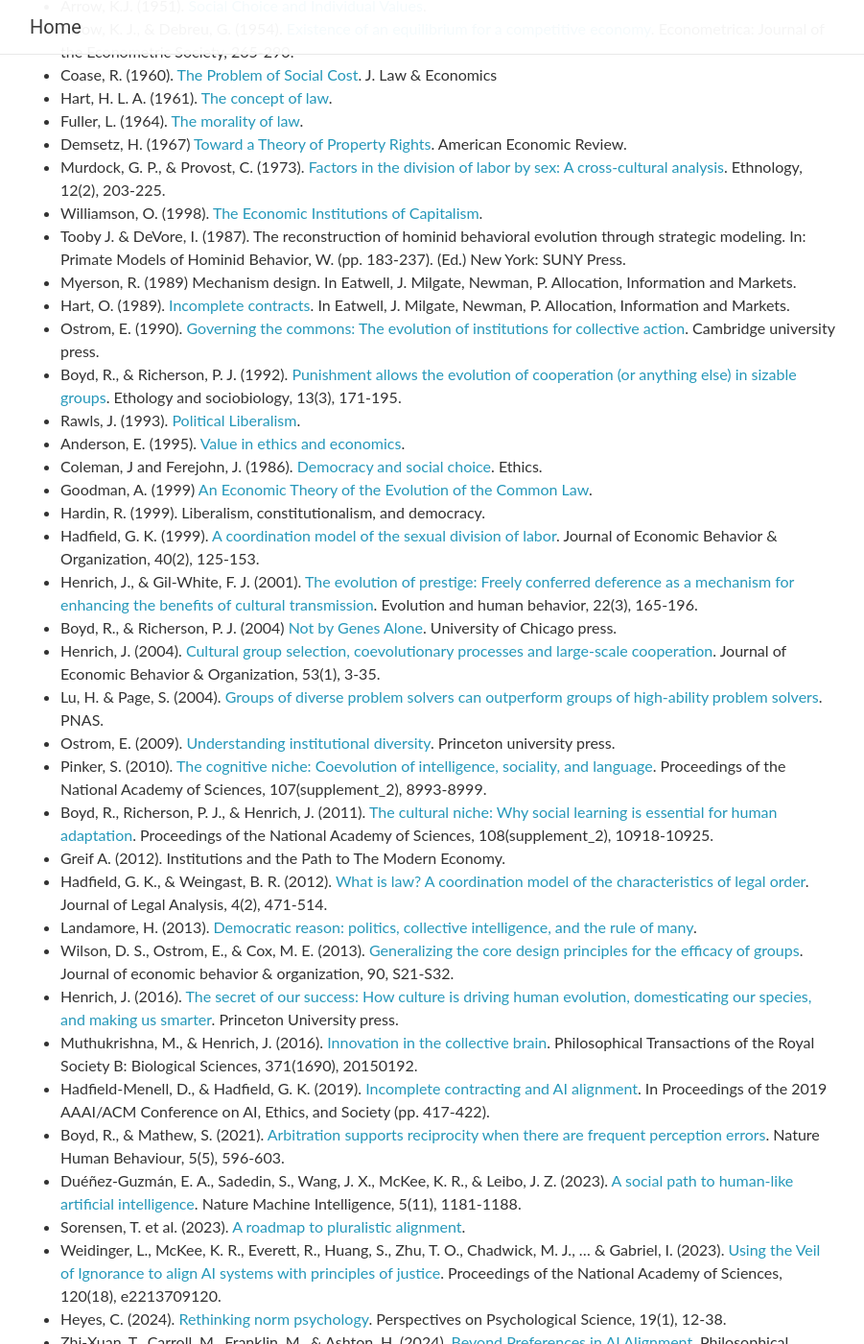
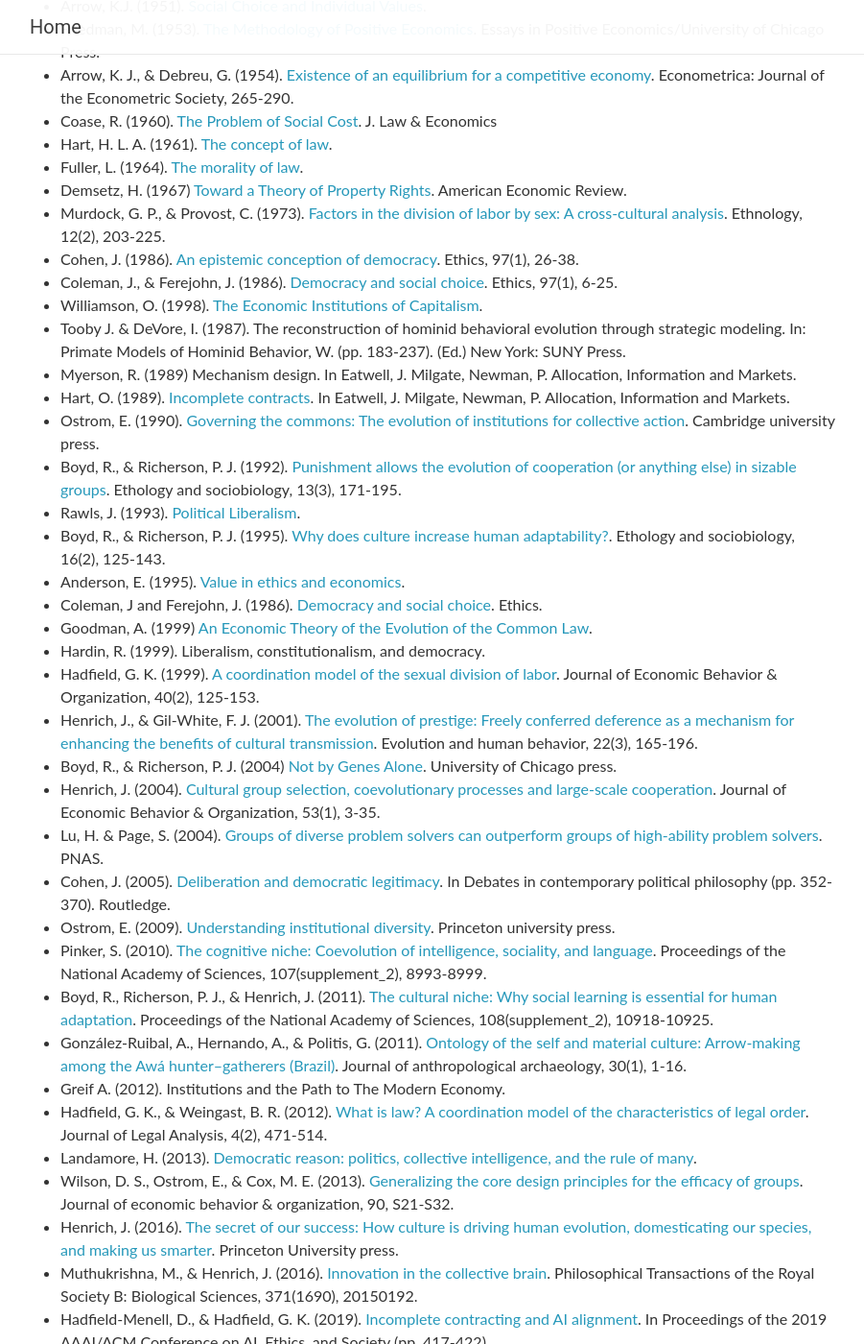
Before and after one commit to alignment-tutorial-2024/alignment-tutorial-2024.github.io, a Jekyll site: the page built from _pages/resources.md, in a window 1280 px wide and 1400 px high, scrolled down 208 px. Shown: the whole window at 96% size, without its empty margins (189-1090 px from the left). Built offline with Jekyll 4.4.1, drawn with Linux system fonts in a browser that asks for light colours; nearby versions of some CDN libraries; comment, search, counter and statistics services are not loaded; some of the changed text lies outside the part shown.

Commit message:
added some more references

```diff
--- a/_pages/resources.md
+++ b/_pages/resources.md
@@ -9,12 +9,15 @@
 <!-- References: -->
 
 * Arrow, K.J. (1951). [Social Choice and Individual Values](https://en.wikipedia.org/wiki/Social_Choice_and_Individual_Values).
+* Friedman, M. (1953). [The Methodology of Positive Economics](https://press.uchicago.edu/ucp/books/book/chicago/E/bo25773835.html). Essays in Positive Economics/University of Chicago Press.
 * Arrow, K. J., & Debreu, G. (1954). [Existence of an equilibrium for a competitive economy](https://www.math.uchicago.edu/~shmuel/AAT-readings/Econ%20segment/Arrow-DeBreu.pdf). Econometrica: Journal of the Econometric Society, 265-290.
 * Coase, R. (1960). [The Problem of Social Cost](https://www.journals.uchicago.edu/doi/10.1086/466560). J. Law & Economics
 * Hart, H. L. A. (1961). [The concept of law](https://en.wikipedia.org/wiki/The_Concept_of_Law).
 * Fuller, L. (1964). [The morality of law](https://philpapers.org/rec/FULTMO-2).
 * Demsetz, H. (1967) [Toward a Theory of Property Rights](https://www.jstor.org/stable/1821637). American Economic Review.
 * Murdock, G. P., & Provost, C. (1973). [Factors in the division of labor by sex: A cross-cultural analysis](https://hraf.yale.edu/ehc/documents/280). Ethnology, 12(2), 203-225.
+* Cohen, J. (1986). [An epistemic conception of democracy](https://www.jstor.org/stable/2381404). Ethics, 97(1), 26-38.
+* Coleman, J., & Ferejohn, J. (1986). [Democracy and social choice](https://www.researchgate.net/profile/John-Ferejohn/publication/249146888_Democracy_and_Social_Choice/links/53ede7730cf23733e80b15bd/Democracy-and-Social-Choice.pdf). Ethics, 97(1), 6-25.
 * Williamson, O. (1998). [The Economic Institutions of Capitalism](https://academic.oup.com/ej/article-abstract/98/389/184/5190377).
 * Tooby J. & DeVore, I. (1987). The reconstruction of hominid behavioral evolution through strategic modeling. In: Primate Models of Hominid Behavior, W. (pp. 183-237). (Ed.) New York: SUNY Press.
 * Myerson, R. (1989) Mechanism design. In Eatwell, J. Milgate, Newman, P. Allocation, Information and Markets.
@@ -22,6 +25,7 @@
 * Ostrom, E. (1990). [Governing the commons: The evolution of institutions for collective action](https://digitalrepository.unm.edu/cgi/viewcontent.cgi?article=1848&context=nrj). Cambridge university press.
 * Boyd, R., & Richerson, P. J. (1992). [Punishment allows the evolution of cooperation (or anything else) in sizable groups](https://www.des.ucdavis.edu/Faculty/richerson/PunishmentAllowsAnything.pdf). Ethology and sociobiology, 13(3), 171-195.
 * Rawls, J. (1993). [Political Liberalism](https://cup.columbia.edu/book/political-liberalism/9780231130899).
+* Boyd, R., & Richerson, P. J. (1995). [Why does culture increase human adaptability?](https://www.des.ucdavis.edu/faculty/richerson/es95.pdf). Ethology and sociobiology, 16(2), 125-143.
 * Anderson, E. (1995). [Value in ethics and economics](https://www.hup.harvard.edu/books/9780674931909).
 * Coleman, J and Ferejohn, J. (1986). [Democracy and social choice](https://www.journals.uchicago.edu/doi/abs/10.1086/292814). Ethics.
 * Goodman, A. (1999) [An Economic Theory of the Evolution of the Common Law](https://www.journals.uchicago.edu/doi/abs/10.1086/467600).
@@ -31,9 +35,11 @@
 * Boyd, R., & Richerson, P. J. (2004) [Not by Genes Alone](https://press.uchicago.edu/ucp/books/book/chicago/N/bo3615170.html). University of Chicago press.
 * Henrich, J. (2004). [Cultural group selection, coevolutionary processes and large-scale cooperation](https://scholar.harvard.edu/files/henrich/files/henrich_2004.pdf). Journal of Economic Behavior & Organization, 53(1), 3-35.
 * Lu, H. & Page, S. (2004). [Groups of diverse problem solvers can outperform groups of high-ability problem solvers](https://www.pnas.org/doi/10.1073/pnas.0403723101). PNAS.
+* Cohen, J. (2005). [Deliberation and democratic legitimacy](https://www.taylorfrancis.com/chapters/edit/10.4324/9780203986820-28/deliberation-democratic-legitimacy-joshua-cohen). In Debates in contemporary political philosophy (pp. 352-370). Routledge.
 * Ostrom, E. (2009). [Understanding institutional diversity](https://press.princeton.edu/books/paperback/9780691122380/understanding-institutional-diversity). Princeton university press.
 * Pinker, S. (2010). [The cognitive niche: Coevolution of intelligence, sociality, and language](https://www.pnas.org/doi/pdf/10.1073/pnas.0914630107). Proceedings of the National Academy of Sciences, 107(supplement_2), 8993-8999.
 * Boyd, R., Richerson, P. J., & Henrich, J. (2011). [The cultural niche: Why social learning is essential for human adaptation](https://www.pnas.org/doi/abs/10.1073/pnas.1100290108). Proceedings of the National Academy of Sciences, 108(supplement_2), 10918-10925.
+* González-Ruibal, A., Hernando, A., & Politis, G. (2011). [Ontology of the self and material culture: Arrow-making among the Awá hunter–gatherers (Brazil)](https://ri.conicet.gov.ar/bitstream/handle/11336/33549/CONICET_Digital_Nro.16490.pdf?sequence=1&isAllowed=y). Journal of anthropological archaeology, 30(1), 1-16.
 * Greif A. (2012). Institutions and the Path to The Modern Economy.
 * Hadfield, G. K., & Weingast, B. R. (2012). [What is law? A coordination model of the characteristics of legal order](https://academic.oup.com/jla/article/4/2/471/898579). Journal of Legal Analysis, 4(2), 471-514.
 * Landamore, H. (2013). [Democratic reason: politics, collective intelligence, and the rule of many](https://press.princeton.edu/books/paperback/9780691176390/democratic-reason).
@@ -41,6 +47,7 @@
 * Henrich, J. (2016). [The secret of our success: How culture is driving human evolution, domesticating our species, and making us smarter](https://press.princeton.edu/books/paperback/9780691178431/the-secret-of-our-success). Princeton University press.
 * Muthukrishna, M., & Henrich, J. (2016). [Innovation in the collective brain](https://royalsocietypublishing.org/doi/10.1098/rstb.2015.0192). Philosophical Transactions of the Royal Society B: Biological Sciences, 371(1690), 20150192.
 * Hadfield-Menell, D., & Hadfield, G. K. (2019). [Incomplete contracting and AI alignment](https://dl.acm.org/doi/pdf/10.1145/3306618.3314250). In Proceedings of the 2019 AAAI/ACM Conference on AI, Ethics, and Society (pp. 417-422).
+* Gabriel, I. (2020). [Artificial intelligence, values, and alignment](https://link.springer.com/content/pdf/10.1007/s11023-020-09539-2.pdf). Minds and machines, 30(3), 411-437.
 * Boyd, R., & Mathew, S. (2021). [Arbitration supports reciprocity when there are frequent perception errors](https://asu.elsevierpure.com/en/publications/arbitration-supports-reciprocity-when-there-are-frequent-percepti). Nature Human Behaviour, 5(5), 596-603.
 * Duéñez-Guzmán, E. A., Sadedin, S., Wang, J. X., McKee, K. R., & Leibo, J. Z. (2023). [A social path to human-like artificial intelligence](https://arxiv.org/abs/2405.15815). Nature Machine Intelligence, 5(11), 1181-1188.
 * Sorensen, T. et al. (2023). [A roadmap to pluralistic alignment](https://arxiv.org/abs/2402.05070).
```
